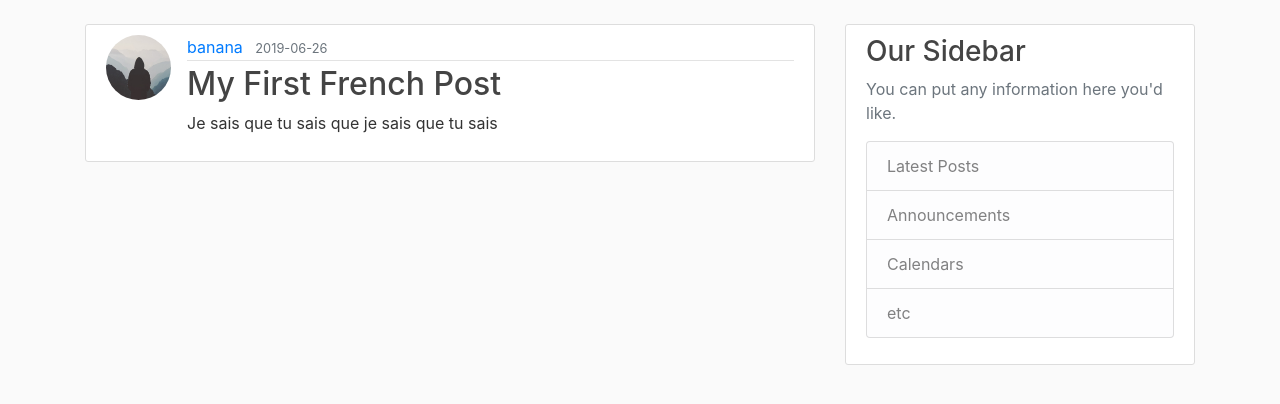
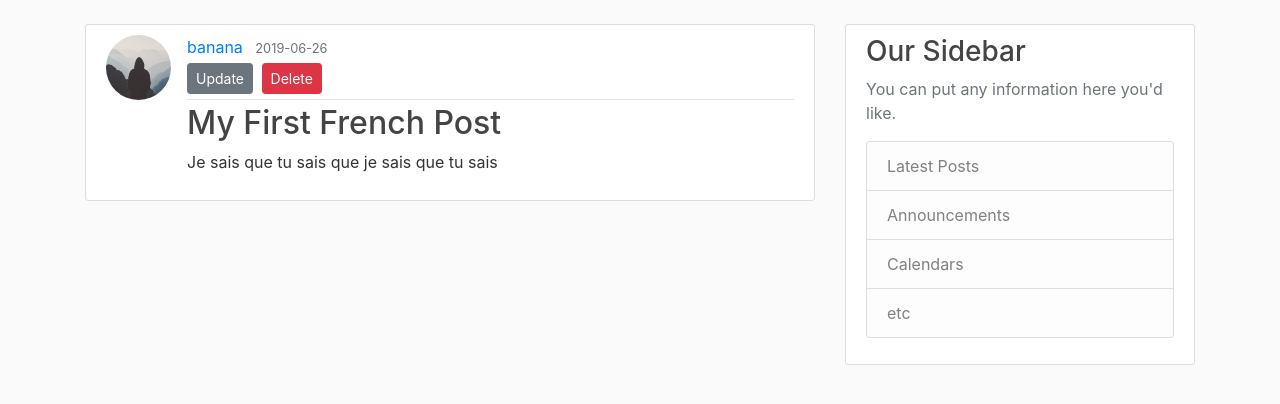
Before and after one commit to aateg/flask-blog, a Flask app: page /post/1 in a window 1280 px wide. Shown: the part 56-460 px from the top of the page. Run offline with Flask 2, Linux system fonts and the light colour scheme; a user stored in the database is signed in; data comes from the database, SQL or seed files in the repository; both versions use the stored data as it was after the commit; some libraries are stand-ins or nearby versions.

Commit message:
delete posts

```diff
--- a/flaskblog/routes.py
+++ b/flaskblog/routes.py
@@ -51,7 +51,6 @@ def logout():
     logout_user()
     return redirect(url_for('home'))
 
-
 def save_picture(form_picture):
     random_hex = secrets.token_hex(8)
     _, f_ext = os.path.splitext(form_picture.filename) # returns an name and extension
@@ -96,7 +95,6 @@ def new_post():
         return redirect(url_for('home'))
     return render_template('create_post.html', title='New Post', form=form, legend='New Post')
 
-
 @app.route("/post/<int:post_id>")
 def post(post_id):
     post = Post.query.get_or_404(post_id) # give me the post otherwise 404
@@ -119,3 +117,14 @@ def update_post(post_id):
         form.title.data = post.title
         form.content.data = post.content
     return render_template('create_post.html', title='Update Post', form=form, legend='Update Post')
+
+@app.route("/post/<int:post_id>/delete", methods=['POST'])
+@login_required
+def delete_post(post_id):
+    post = Post.query.get_or_404(post_id)
+    if post.author != current_user:
+        abort(403) # http response for a forbidden route
+    db.session.delete(post)
+    db.session.commit()
+    flash('Your post has been deleted!', 'success')
+    return redirect(url_for('home'))
--- a/flaskblog/templates/post.html
+++ b/flaskblog/templates/post.html
@@ -6,9 +6,36 @@
       <div class="article-metadata">
         <a class="mr-2" href="#">{{ post.author.username }}</a>
         <small class="text-muted">{{ post.date_posted.strftime('%Y-%m-%d') }}</small>
+        {% if post.author == current_user %}
+          <div>
+            <a class="btn btn-secondary btn-sm mt-1 mb-1" href="{{url_for('update_post',post_id=post.id)}}">Update</a>
+            <button type="button" class="btn btn-danger btn-sm m-1" data-toggle="modal" data-target="#deleteModal">
+              Delete
+            </button>
+          </div>
+        {% endif %}
       </div>
       <h2 class="article-title">{{ post.title }}</h2>
       <p class="article-content">{{ post.content }}</p>
     </div>
   </article>
+  <!-- Modal -->
+  <div class="modal fade" id="deleteModal" tabindex="-1" role="dialog" aria-labelledby="deleteModalLabel" aria-hidden="true">
+    <div class="modal-dialog" role="document">
+      <div class="modal-content">
+        <div class="modal-header">
+          <h5 class="modal-title" id="deleteModalLabel">Delete Post?</h5>
+          <button type="button" class="close" data-dismiss="modal" aria-label="Close">
+            <span aria-hidden="true">&times;</span>
+          </button>
+        </div>
+        <div class="modal-footer">
+          <button type="button" class="btn btn-secondary" data-dismiss="modal">Close</button>
+          <form action="{{ url_for('delete_post', post_id=post.id) }}" method="POST">
+            <input class="btn btn-danger" type="submit" value="Delete">
+          </form>
+        </div>
+      </div>
+    </div>
+  </div>
 {% endblock content %}
```
Also changed, not shown: flaskblog/site.db.
